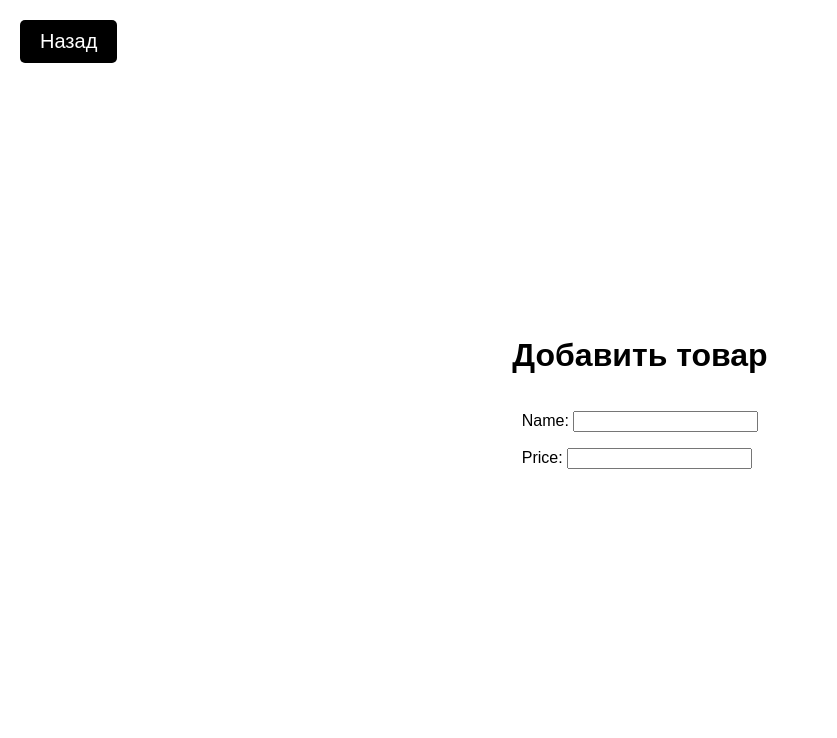
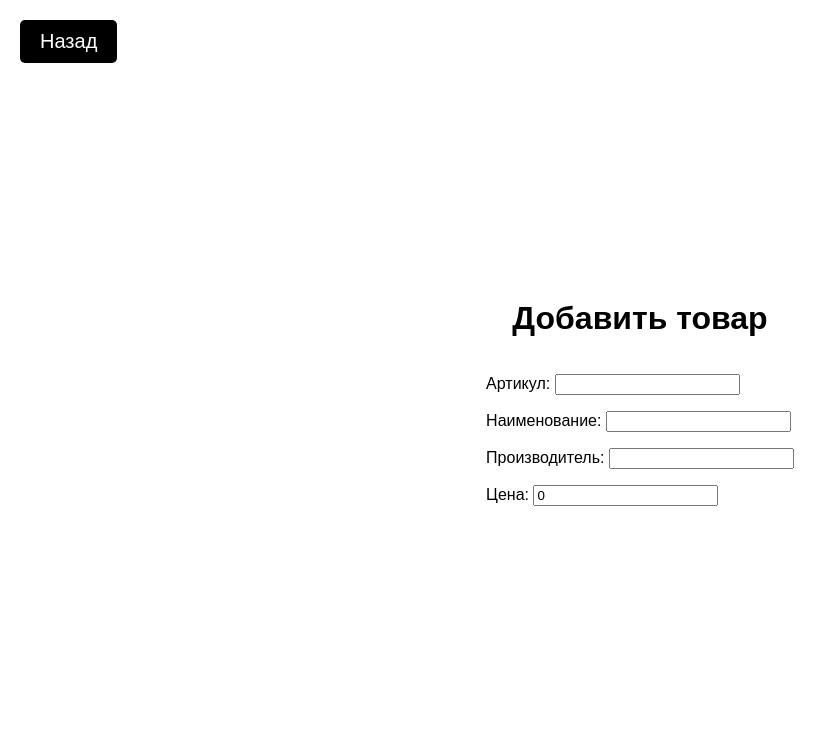
Before and after one commit to B4n4n4-P0weR/scrum_nubbas, a Django app: page /product/add/ in a window 1280 px wide. Shown: the top 738 px of the page, without its empty margins (0-837 px from the left). Run offline with Django 5.2, Linux system fonts and the light colour scheme.

Commit message:
Добавлены поля товара. Улучшено отображение формы товара

```diff
--- a/warehouse_project/main/forms.py
+++ b/warehouse_project/main/forms.py
@@ -1,7 +1,14 @@
 from django import forms
 from .models import Product
+
 
 class ProductForm(forms.ModelForm):
     class Meta:
         model = Product
-        fields = ['name', 'price']
+        fields = ["code", "name", "manufacturer", "price"]
+        labels = {
+            "code": "Артикул",
+            "name": "Наименование",
+            "manufacturer": "Производитель",
+            "price": "Цена",
+        }
--- a/warehouse_project/main/models.py
+++ b/warehouse_project/main/models.py
@@ -2,5 +2,7 @@ from django.db import models
 
 
 class Product(models.Model):
-    name = models.CharField(max_length=255)
-    price = models.DecimalField(max_digits=10, decimal_places=2)
+    code = models.CharField(max_length=50, default='', unique=True)
+    name = models.CharField(max_length=255, default='')
+    price = models.DecimalField(max_digits=10, decimal_places=2, default=0)
+    manufacturer = models.CharField(max_length=255, default='')
```
Also changed, not shown: warehouse_project/main/templates/product_list.html (+10 -5 lines).
